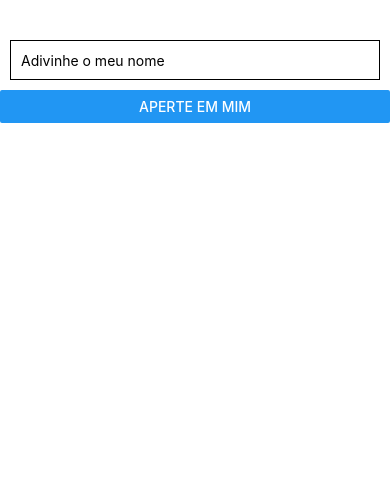
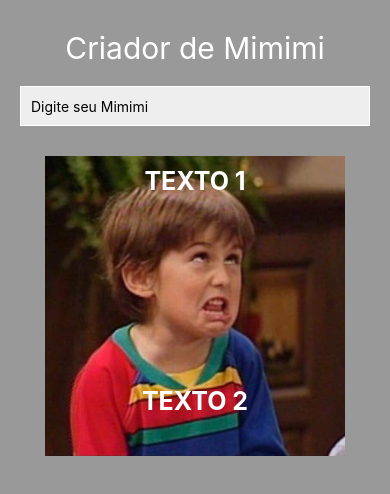
Before and after one commit to MauricioDessuy/ReactNativeBase, a React Native app in the folder ReactNativeBase/: screen / in a window 390 px wide. Shown: the top 494 px of the page. Built offline with nearby package versions, Linux system fonts and the light colour scheme.

Commit message:
created meme generator

```diff
--- a/ReactNativeBase/App.js
+++ b/ReactNativeBase/App.js
@@ -7,35 +7,54 @@ export default class PrimeiroProjeto extends Component {
   constructor(props) {
     super(props);
     this.state = {
-      inputTexto: '',
-      texto: ''
+      texto1: 'Texto 1',
+      texto2: 'Texto 2'
     };
-    this.apertouBotao = this.apertouBotao.bind(this);
+    this.escrever = this.escrever.bind(this);
   }
 
-  apertouBotao() {
+  mudarVogais(texto) {
+    let novoTexto = texto.toLowerCase();
+
+    novoTexto = novoTexto.replace(/(a|e|i|o|u)/g, 'i');
+    novoTexto = novoTexto.replace(/(á|à|ã|â)/g, 'i');
+    novoTexto = novoTexto.replace(/(é|è|ê)/g, 'i');
+    novoTexto = novoTexto.replace(/(í|ì|î)/g, 'i');
+    novoTexto = novoTexto.replace(/(ó|ò|ô)/g, 'i');
+    novoTexto = novoTexto.replace(/(ú|ù|û)/g, 'i');
+
+    return novoTexto;
+  }
+
+  escrever(t) {
     let s = this.state;
-
-    if (s.inputTexto == "Mauricio") {
-      s.texto = 'Você acertou';
-    } else {
-      s.texto = 'Você errou';
-    }
+    s.texto1 = t;
+    s.texto2 = this.mudarVogais(t);
     this.setState(s);
   }
 
   render() {
 
     return (
-      <View style={styles.padrao}>
-        <TextInput style={styles.input}
-          placeholder="Adivinhe o meu nome"
-          onChangeText={(inputTexto) => {
-            this.setState({inputTexto});
-          }} />
-        <Button title='Aperte em mim'
-          onPress={this.apertouBotao}/>
-        <Text style={styles.texto}>{this.state.texto}</Text>
+      <View style={styles.body}>
+        <View>
+          <Text style={styles.titulo}>Criador de Mimimi</Text>
+        </View>
+        <View style={styles.inputArea}>
+          <TextInput style={styles.input}
+            placeholder="Digite seu Mimimi"
+            onChangeText={this.escrever}/>
+        </View>
+        <View style={styles.area}>
+          <Text style={[styles.texto, styles.texto1]}>
+            {this.state.texto1.toUpperCase()}
+          </Text>
+          <Image source={require('./assets/mimimi.jpg')}
+            style={styles.guri}/>
+          <Text style={[styles.texto, styles.texto2]}>
+            {this.state.texto2.toUpperCase()}
+          </Text>
+        </View>
       </View>
     );
   }
@@ -43,18 +62,54 @@ export default class PrimeiroProjeto extends Component {
 }
 
 const styles = StyleSheet.create({
+  body: {
+    backgroundColor: '#999999',
+    paddingTop: 30,
+    flex: 1,
+    flexDirection: 'column',
+    alignItems: 'center'
+  },
+  titulo: {
+    fontSize: 30,
+    color: '#FFFFFF'
+  },
+  inputArea: {
+    alignSelf: 'stretch'
+  },
   input: {
+    borderWidth: 1,
+    borderColor: '#FFFFFF' ,
+    backgroundColor: '#EEEEEE',
+    color: '#000000',
     height: 40,
-    borderWidth: 1,
-    borderColor: 'black',
-    margin: 10,
+    margin: 20,
     padding: 10
   },
-  padrao: {
-    paddingTop: 30
+  area: {
+    width: 300,
+    height: 300,
+    marginTop: 10
+  },
+  guri: {
+    width: 300,
+    height: 300,
+    marginTop: -80,
+    zIndex: 0
   },
   texto: {
-    fontSize: 20,
-    textAlign: 'center'
+    fontSize: 25,
+    color: '#FFFFFF',
+    padding: 10,
+    backgroundColor: 'transparent',
+    fontWeight: 'bold',
+    textAlign: 'center',
+    height: 80,
+    zIndex: 1
+  },
+  texto1: {
+
+  },
+  texto2: {
+    marginTop: -80
   }
 });
```
Also changed, not shown: ReactNativeBase/assets/image.jpg (deleted), ReactNativeBase/assets/mimimi.jpg (added).
